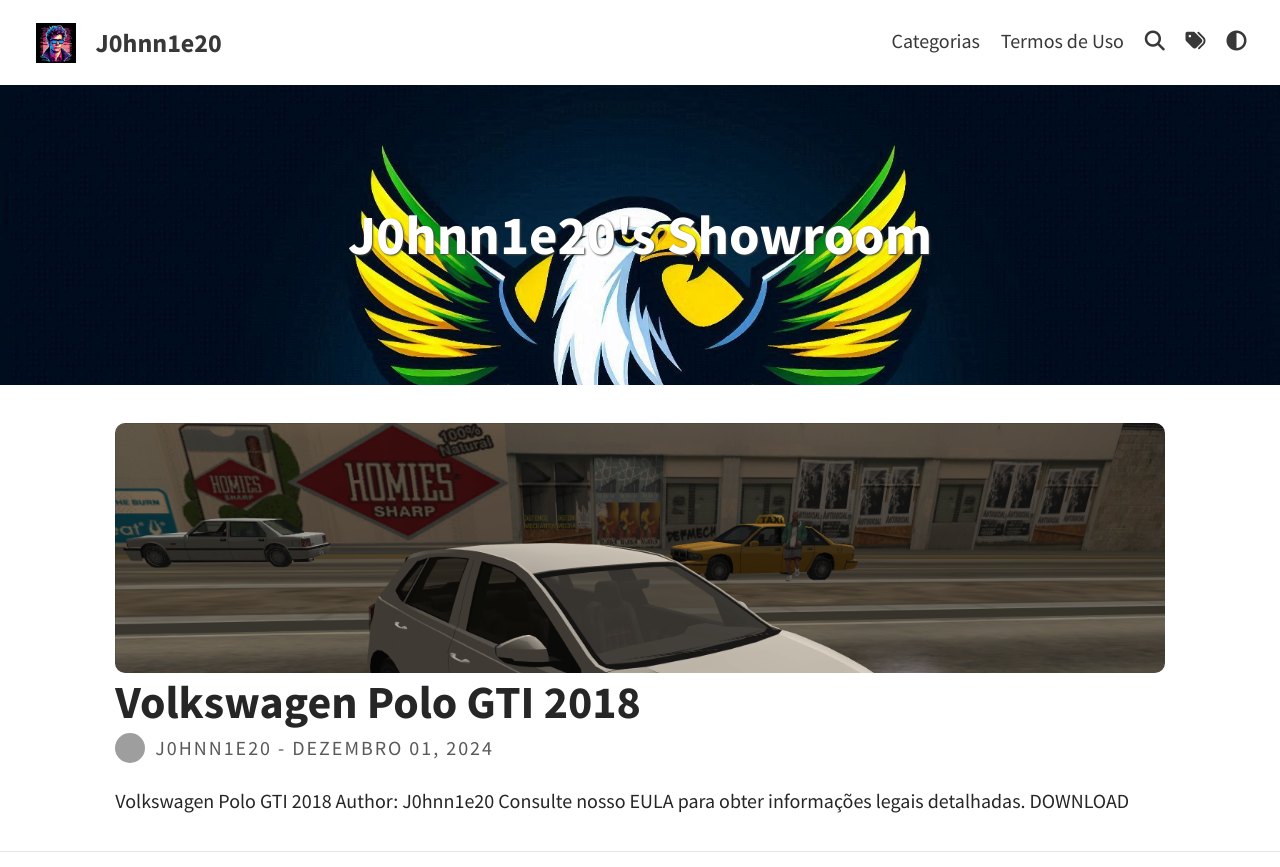
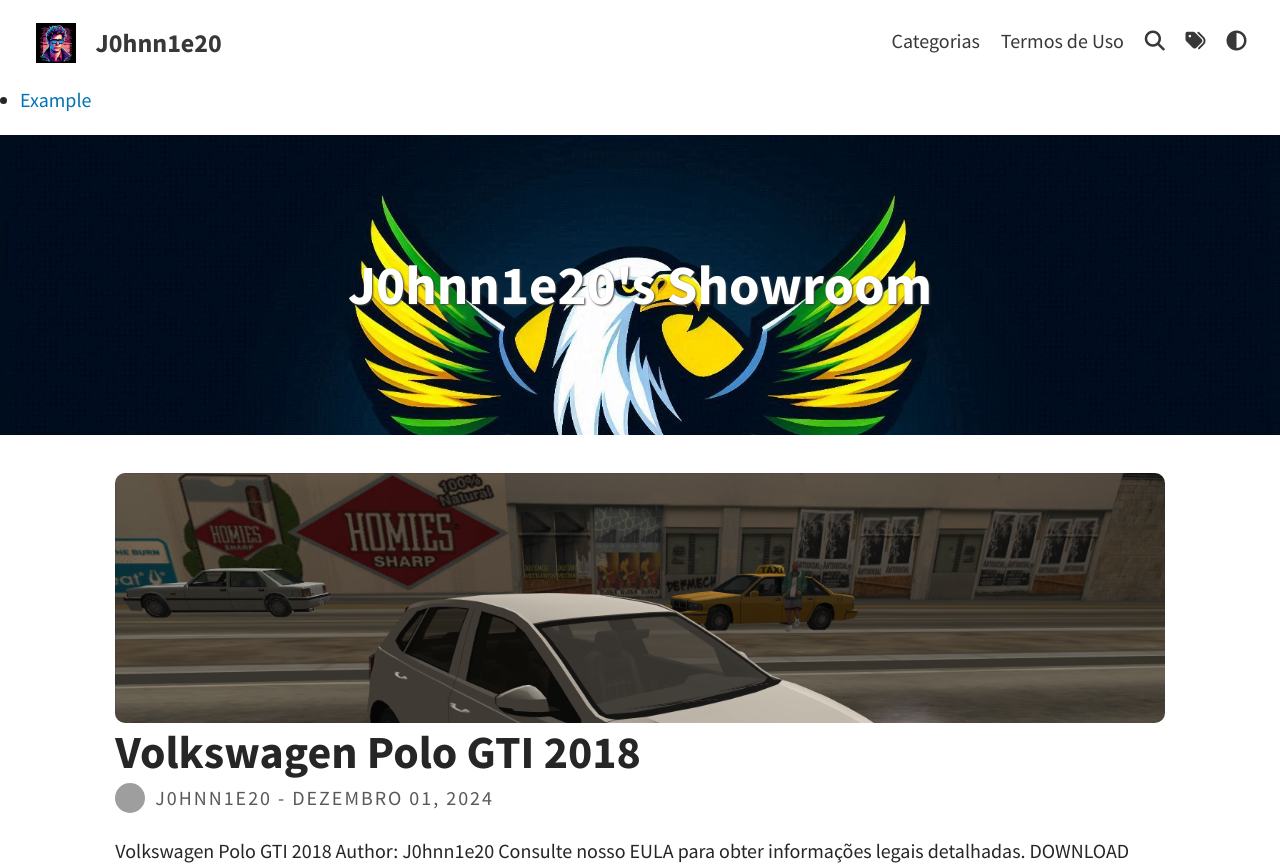
Before and after one commit to j0hnn1e20/page, a Jekyll site: the page built from index.html, in a window 1280 px wide and 900 px high, cut to the strip 0-867 px from the top of the window. Built offline with Jekyll 4.4.1, drawn with Linux system fonts in a browser that asks for light colours; a script that is not in the unit is left out; the list of posts is cut into pages by our own code; grey boxes are pictures that could not be loaded.

Commit message:
Included Sidebar

```diff
--- /dev/null
+++ b/_includes/default/sidebar.liquid
@@ -0,0 +1,8 @@
+<aside class="sidebar">
+  <ul>
+    {% assign menu_items = site.data.menu %}
+    {% for item in menu_items %}
+      <li><a href="{{ item.url }}">{{ item.title }}</a></li>
+    {% endfor %}
+  </ul>
+</aside>
--- a/_layouts/default.html
+++ b/_layouts/default.html
@@ -10,6 +10,8 @@
   <body>
     {% capture _navbar %}{% include default/navbar.liquid %}{% endcapture %}
     {{ _navbar | split: " " | join: " "}}
+    <div class="layout"><!-- Include sidebar (by: J0hnn1e20) -->
+      {% include default/sidebar.liquid %}
     <div class="content">
       {{ content }}
     </div>
```
